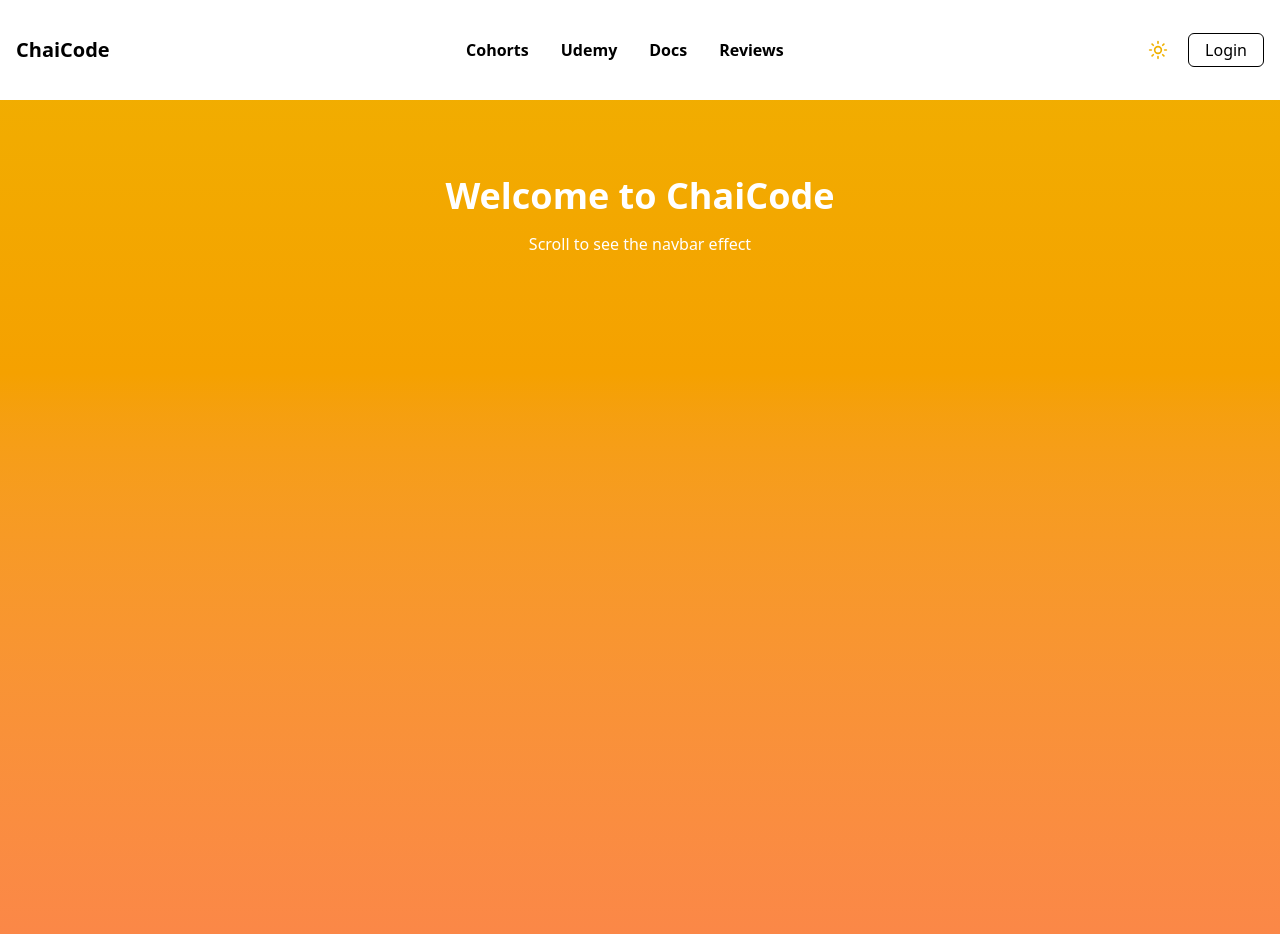
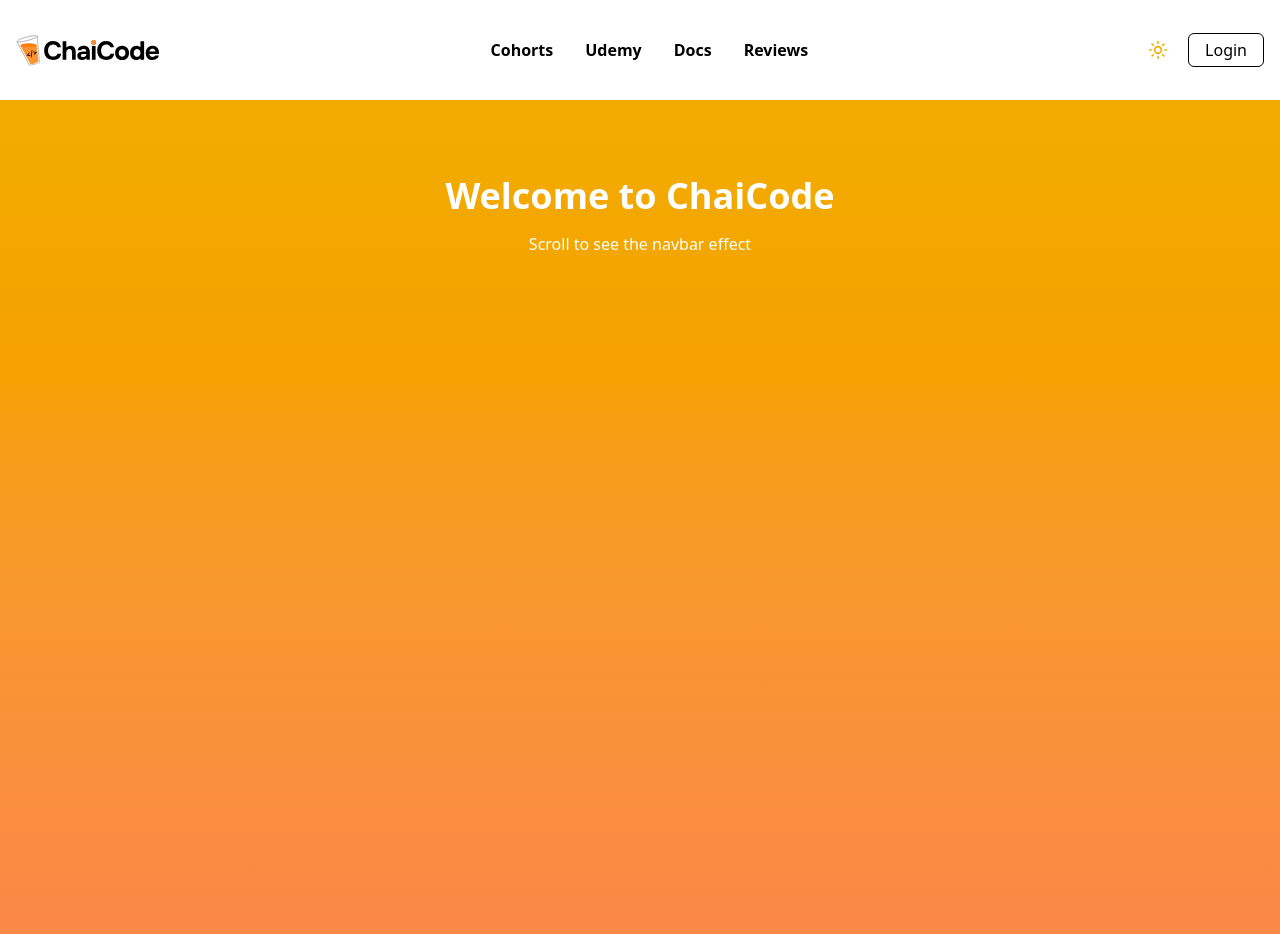
Before and after one commit to santwan/chai-code-redesign, a React (Vite) app: page / in a window 1280 px wide. Shown: the top 934 px of the page. Built offline with nearby package versions, Linux system fonts and the light colour scheme.

Commit message:
dynamic logo switch based on theme (dark/light)
- Added conditional rendering of logo based on current theme.
- Imported light and dark logo images from assets.
- Ensured smooth switching using state observer on root element.

```diff
--- a/src/components/Navbar.jsx
+++ b/src/components/Navbar.jsx
@@ -2,10 +2,30 @@ import { useEffect, useState } from "react";
 import { motion, AnimatePresence } from "framer-motion";
 import { Menu, X } from "lucide-react";
 import ThemeToggle from "./ThemeToggle";
+import logoDark from '../assets/chaicode-black.svg';
+import logoWhite from '../assets/chaicode-white.svg';
+
+
 
 const Navbar = () => {
   const [scrolled, setScrolled] = useState(false);
   const [menuOpen, setMenuOpen] = useState(false);
+  const [isDark, setIsDark] = useState(false);
+
+  useEffect(() => {
+    const root = window.document.documentElement;
+    setIsDark(root.classList.contains('dark'));
+
+    const observer = new MutationObserver(() => {
+      setIsDark(root.classList.contains('dark'));
+    });
+
+    observer.observe(root, { attributes: true, attributeFilter: ['class'] });
+
+    return () => observer.disconnect();
+  }, []);
+
+
 
   useEffect(() => {
     const handleScroll = () => {
@@ -30,7 +50,11 @@ const Navbar = () => {
               scrolled ? "opacity-0 pointer-events-none" : "opacity-100"
             }`}
           >
-            <h1 className="text-black dark:text-white text-xl font-bold">ChaiCode</h1>
+            <img
+              src={isDark ? logoWhite : logoDark }
+              alt="Logo"
+              className="h-8"
+            />
           </div>
 
           {/* Center Nav - Hidden on scroll */}
```
